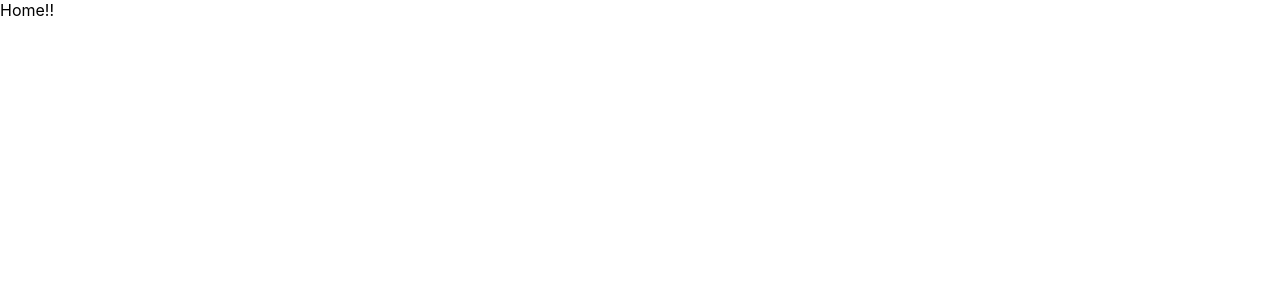
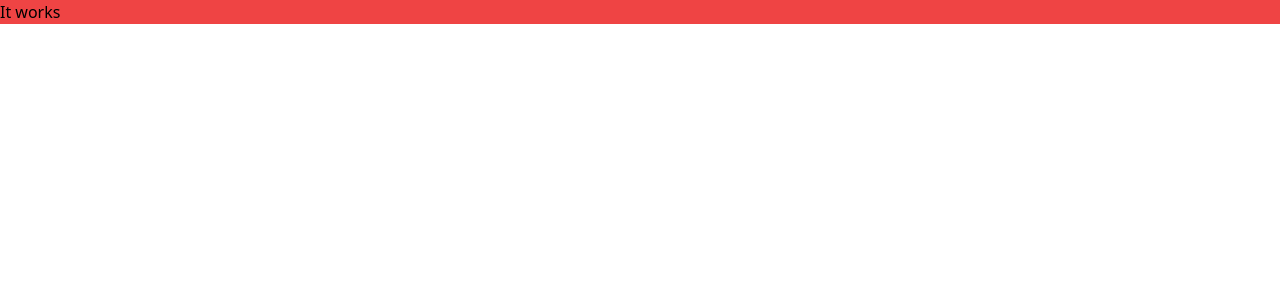
Before and after one commit to joyjsmun/clone-carrot-market, a Next.js app: page / in a window 1280 px wide. Shown: the top 300 px of the page. Built offline with nearby package versions, Linux system fonts and the light colour scheme.

Commit message:
ADD: tailwindcss setting

```diff
--- a/package.json
+++ b/package.json
@@ -17,8 +17,13 @@
     "@types/node": "17.0.35",
     "@types/react": "18.0.9",
     "@types/react-dom": "18.0.5",
+    "autoprefixer": "^10.4.7",
     "eslint": "8.16.0",
     "eslint-config-next": "12.1.6",
+    "postcss": "^8.4.14",
+    "prettier": "^2.6.2",
+    "prettier-plugin-tailwindcss": "^0.1.11",
+    "tailwindcss": "^3.0.24",
     "typescript": "4.7.2"
   }
 }
--- a/pages/index.tsx
+++ b/pages/index.tsx
@@ -1,8 +1,11 @@
+import type { NextPage } from "next"
 
 
-const Home = () => {
+const Home: NextPage = () => {
   return (
-   <div>Home!!</div>
+   <div className="bg-red-500">
+     <h1 className="text-black">It works</h1>
+   </div>
   )
 }
 
--- /dev/null
+++ b/postcss.config.js
@@ -0,0 +1,6 @@
+module.exports = {
+  plugins: {
+    tailwindcss: {},
+    autoprefixer: {},
+  },
+}
--- a/styles/globals.css
+++ b/styles/globals.css
@@ -1,16 +1,3 @@
-html,
-body {
-  padding: 0;
-  margin: 0;
-  font-family: -apple-system, BlinkMacSystemFont, Segoe UI, Roboto, Oxygen,
-    Ubuntu, Cantarell, Fira Sans, Droid Sans, Helvetica Neue, sans-serif;
-}
-
-a {
-  color: inherit;
-  text-decoration: none;
-}
-
-* {
-  box-sizing: border-box;
-}
+@tailwind base;
+@tailwind components;
+@tailwind utilities;
--- /dev/null
+++ b/tailwind.config.js
@@ -0,0 +1,10 @@
+module.exports = {
+  content: [
+    "./pages/**/*.{js,jsx,ts,tsx}",
+    "./components/**/*.{js,jsx,ts,tsx}"
+  ],
+  theme: {
+    extend: {},
+  },
+  plugins: [],
+}
```
Also changed, not shown: 1 other file (tests, documents, lock files or other folders).
